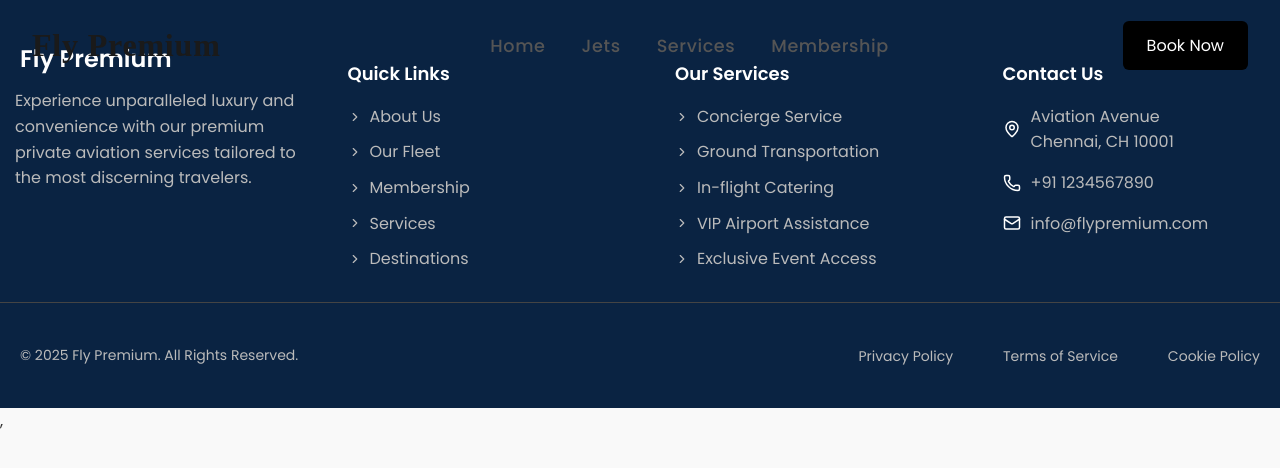
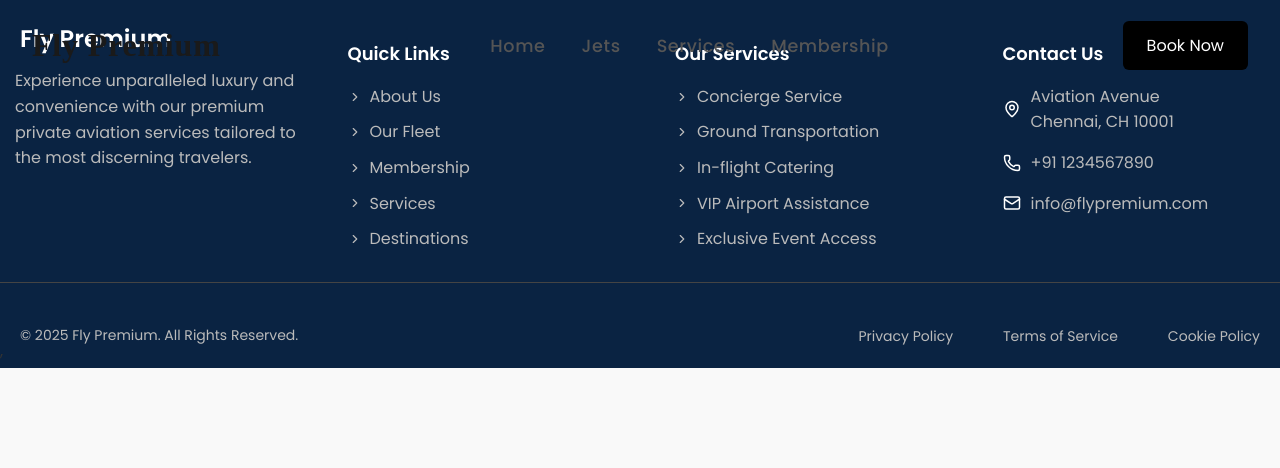
Before and after one commit to Mridul012/Endsem, a React (Vite) app: page /footer in a window 1280 px wide. Shown: the top 468 px of the page. Built offline with nearby package versions, Linux system fonts and the light colour scheme.

Commit message:
final checks done

```diff
--- a/src/components/Footer.css
+++ b/src/components/Footer.css
@@ -2,7 +2,11 @@
 .footer {
     background-color: #0A2342;
     color: #fff;
-    padding: 40px 0;
+
+    padding: 20px 0; /* Adjust padding to make it consistent */
+    margin: 0;
+    margin-bottom: -30px;
+
   }
 
   .footer-top {
--- a/src/components/Hero.jsx
+++ b/src/components/Hero.jsx
@@ -120,9 +120,11 @@ export default function Hero() {
               </div>
             </div>
           ))}
-          <Footer/>
+
         </div>
+
       </section>
+      <Footer/>
     </>
   );
 }
--- a/src/components/JetList.jsx
+++ b/src/components/JetList.jsx
@@ -23,8 +23,6 @@ const JetList = () => {
     fetchJets();
   }, []);
 
-
-
   const knotsToKmh = (knots) => Math.round(knots * 1.852);
   const nmToKm = (nm) => Math.round(nm * 1.852);
 
@@ -37,8 +35,9 @@ const JetList = () => {
   }
 
   return (
+    <>
       <div className="jet-list-container">
-      <div style={{paddingTop:"80px"}}>
+        <div style={{ paddingTop: "80px" }}>
           <h1 className="jet-list-title">Available Jets</h1>
         </div>
         <div className="jet-grid">
@@ -54,16 +53,19 @@ const JetList = () => {
                   <p><strong>Range:</strong> {jet.range} nm ({nmToKm(jet.range)} km)</p>
                   <p><strong>Speed:</strong> {jet.speed} knots ({knotsToKmh(jet.speed)} km/h)</p>
                   <p><strong>Seats:</strong> {jet.seats}</p>
-                <p className="price " style={{fontSize:"30px"}}><strong>Charter Price:</strong> ₹{jet.price.toLocaleString("en-IN")}</p>
+                  <p className="price" style={{ fontSize: "30px" }}>
+                    <strong>Charter Price:</strong> ₹{jet.price.toLocaleString("en-IN")}
+                  </p>
                   <button className="btn">View Details</button>
-
                 </div>
               </div>
             </div>
           ))}
         </div>
-      <Footer/>
       </div>
+
+      <Footer />
+    </>
   );
 };
 
--- a/src/index.css
+++ b/src/index.css
@@ -9,3 +9,10 @@
     width: 100%;
 
   }
+
+  body {
+    min-height: 100vh;
+    display: flex;
+    flex-direction: column;
+    margin: 0;
+  }
```
Lines whose indentation alone changed are shown as unchanged.
